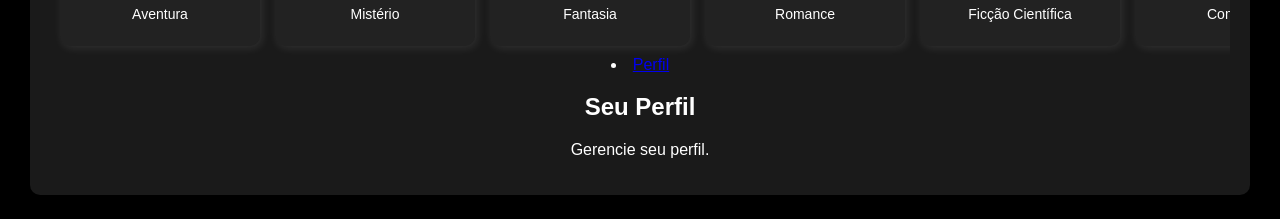
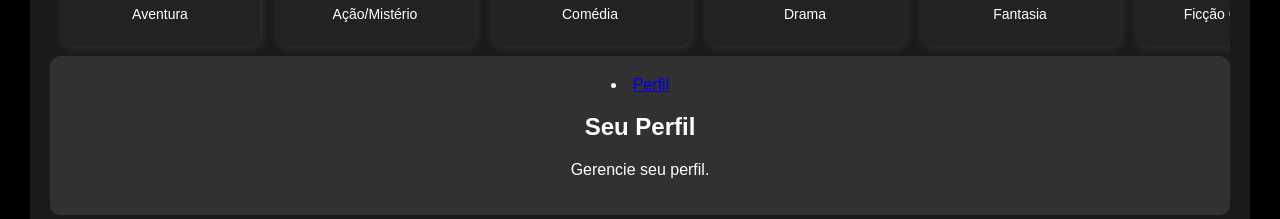
Before and after one commit to Qzverso/Qzverso, a plain HTML site: page home.html in a window 1280 px wide. Shown: the part 586-805 px from the top of the page. Drawn offline with Linux system fonts and the light colour scheme.

Commit message:
Update home.html

```diff
--- a/home.html
+++ b/home.html
@@ -22,12 +22,12 @@
     <select onchange="location.href=this.value">
     <option disabled selected>Fics por categoria</option>
     <option value="/categoria/aventura">Aventura</option>
-    <option value="/categoria/romance">Romance</option>
-    <option value="/categoria/drama">Drama</option>
-    <option value="/categoria/ficcao">Ficção Científica</option>
-    <option value="/categoria/comedia">Comédia</option>
-    <option value="/categoria/fantasia">Fantasia</option>
-    <option value="/categoria/acao/misterio">Ação/Mistério</option>
+    <option value="/categoria/romance">Ação/Mistério</option>
+    <option value="/categoria/drama">Comédia</option>
+    <option value="/categoria/ficcao">Drama</option>
+    <option value="/categoria/comedia">Fantasia</option>
+    <option value="/categoria/fantasia">Ficção Cientifica</option>
+    <option value="/categoria/acao/misterio">Romance</option>
   </select>
 </li>
   </ul>
@@ -50,27 +50,31 @@
                     </div>
                     <div class="categoria-card">
                         <img src="capa2.jpg" alt="Mistério">
-                        <p>Mistério</p>
+                        <p>Ação/Mistério</p>
                     </div>
                     <div class="categoria-card">
                         <img src="capa3.jpg" alt="Fantasia">
+                        <p>Comédia</p>
+                    </div>
+                    <div class="categoria-card">
+                        <img src="capa4.jpg" alt="Romance">
+                        <p>Drama</p>
+                    </div>
+                    <div class="categoria-card">
+                        <img src="capa5.jpg" alt="Ficção Científica">
                         <p>Fantasia</p>
                     </div>
                     <div class="categoria-card">
-                        <img src="capa4.jpg" alt="Romance">
+                        <img src="capa5.jpg" alt="Comédia">
+                        <p>Ficção Cientifica</p>
+                    </div>
+                      <div class="categoria-card">
+                        <img src="capa5.jpg" alt="Comédia">
                         <p>Romance</p>
-                    </div>
-                    <div class="categoria-card">
-                        <img src="capa5.jpg" alt="Ficção Científica">
-                        <p>Ficção Científica</p>
-                    </div>
-                    <div class="categoria-card">
-                        <img src="capa5.jpg" alt="Comédia">
-                        <p>Comédia</p>
                     </div>
                 </div>
             </div>
-
+            <section>
             <li><a href="perfil.html">Perfil</a></li> <!-- Sempre FORA DO SELECT -->
             <h2>Seu Perfil</h2>
             <p>Gerencie seu perfil.</p>
@@ -165,7 +169,7 @@ nav ul li a {
 }
 
     /* Perfil!*/
-  button perfil {
+  button section {
   background-color: hsl(318, 85%, 36%); /* Cor de fundo */
   color: white; /* Cor do texto */
   border: none; /* Remove a borda */
```
